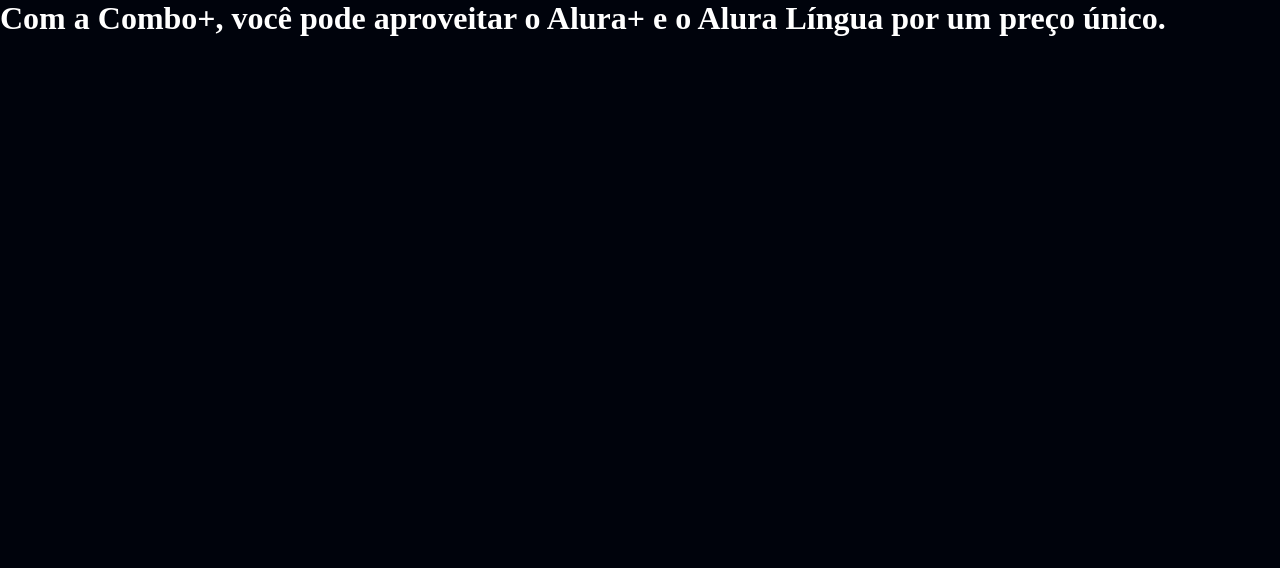
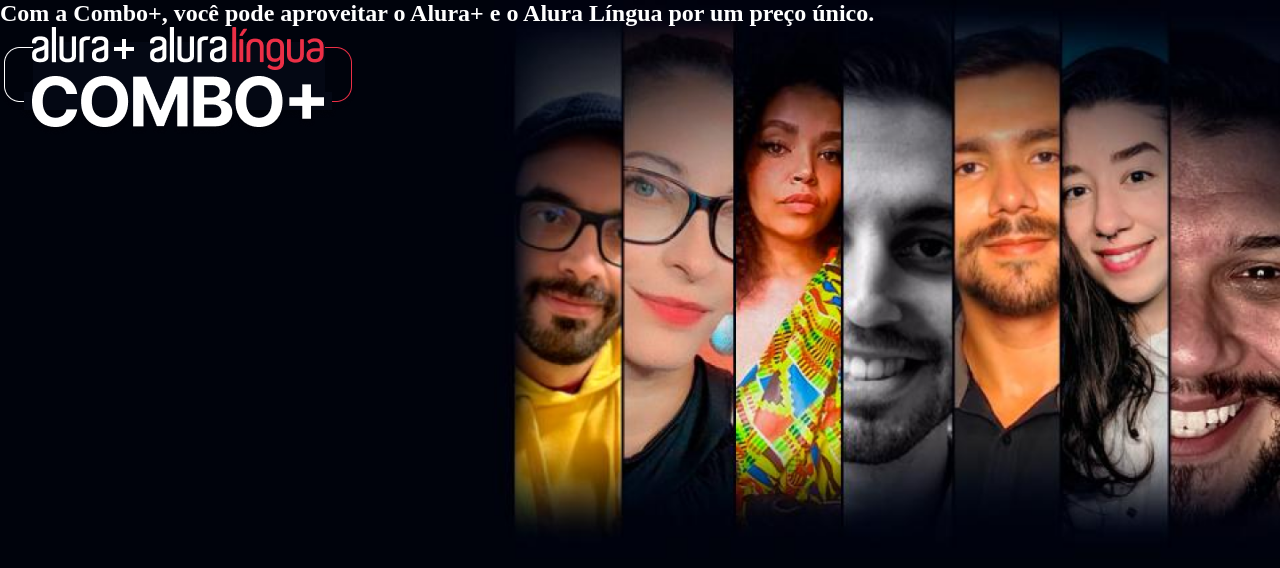
Before and after one commit to ReginaHisaeNakagima/ProjetoAluraPlus, a plain HTML site: page index.html in a window 1280 px wide. Drawn offline with Linux system fonts and the light colour scheme.

Commit message:
Inserindo imagens

```diff
--- a/index.html
+++ b/index.html
@@ -9,7 +9,10 @@
 </head>
 
 <body>
-    <h1>Com a Combo+, você pode aproveitar o Alura+ e o Alura Língua por um preço único.</h1>
+    <section class="container principal">
+        <h1>Com a Combo+, você pode aproveitar o Alura+ e o Alura Língua por um preço único.</h1>
+        <img src="img/Combo.png" alt="O Combo+ é a junção do Alura+ e Alura Língua">
+    </section>
 </body>
 
 </html>
--- a/style.css
+++ b/style.css
@@ -14,3 +14,13 @@ body {
   margin: 0;
   padding: 0;
 }
+
+.principal {
+  background-image: url("img/Background.png");
+  background-repeat: no-repeat;
+  background-size: contain;
+}
+
+.container {
+  height: 100vh;
+}
```
